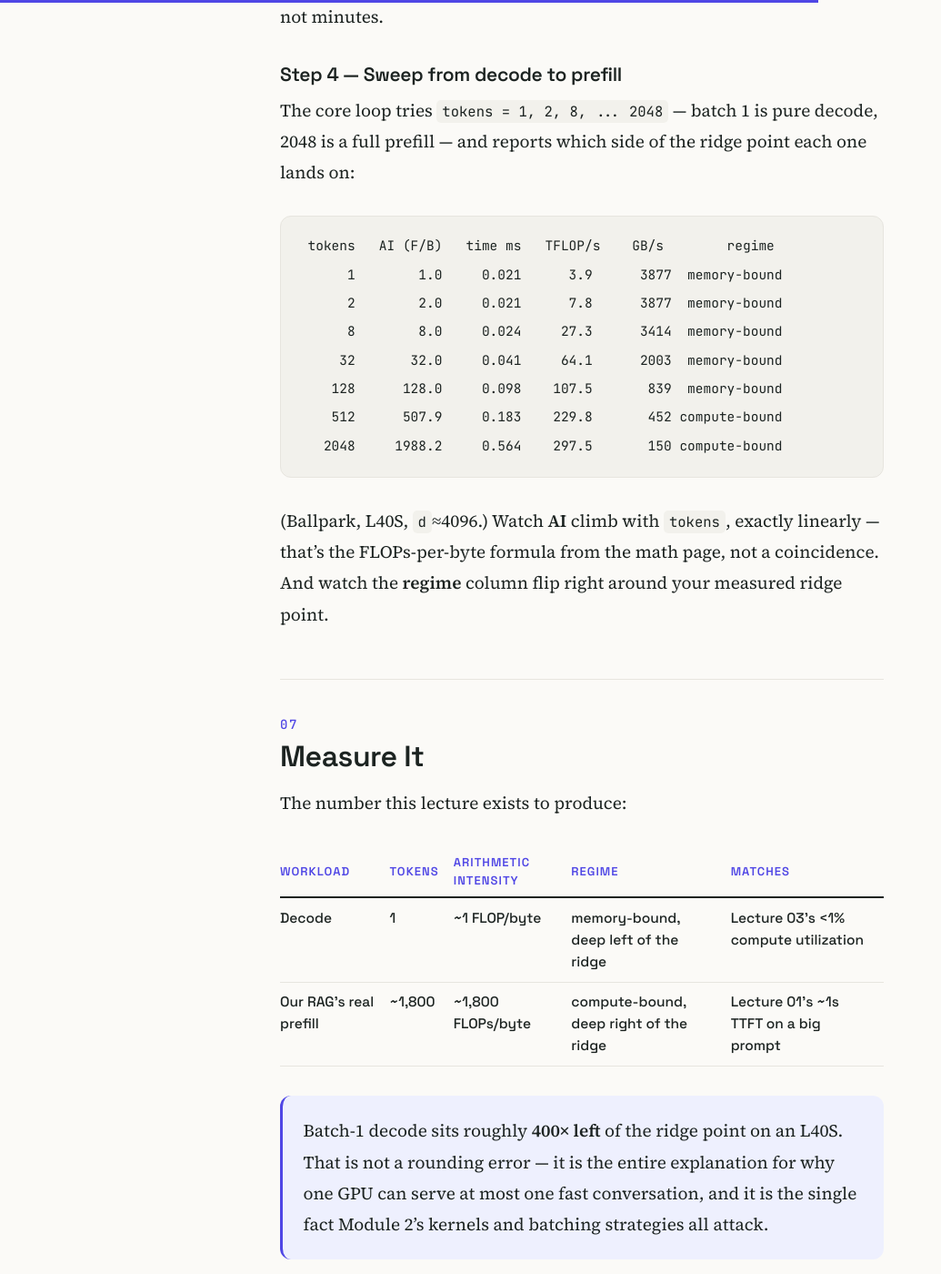
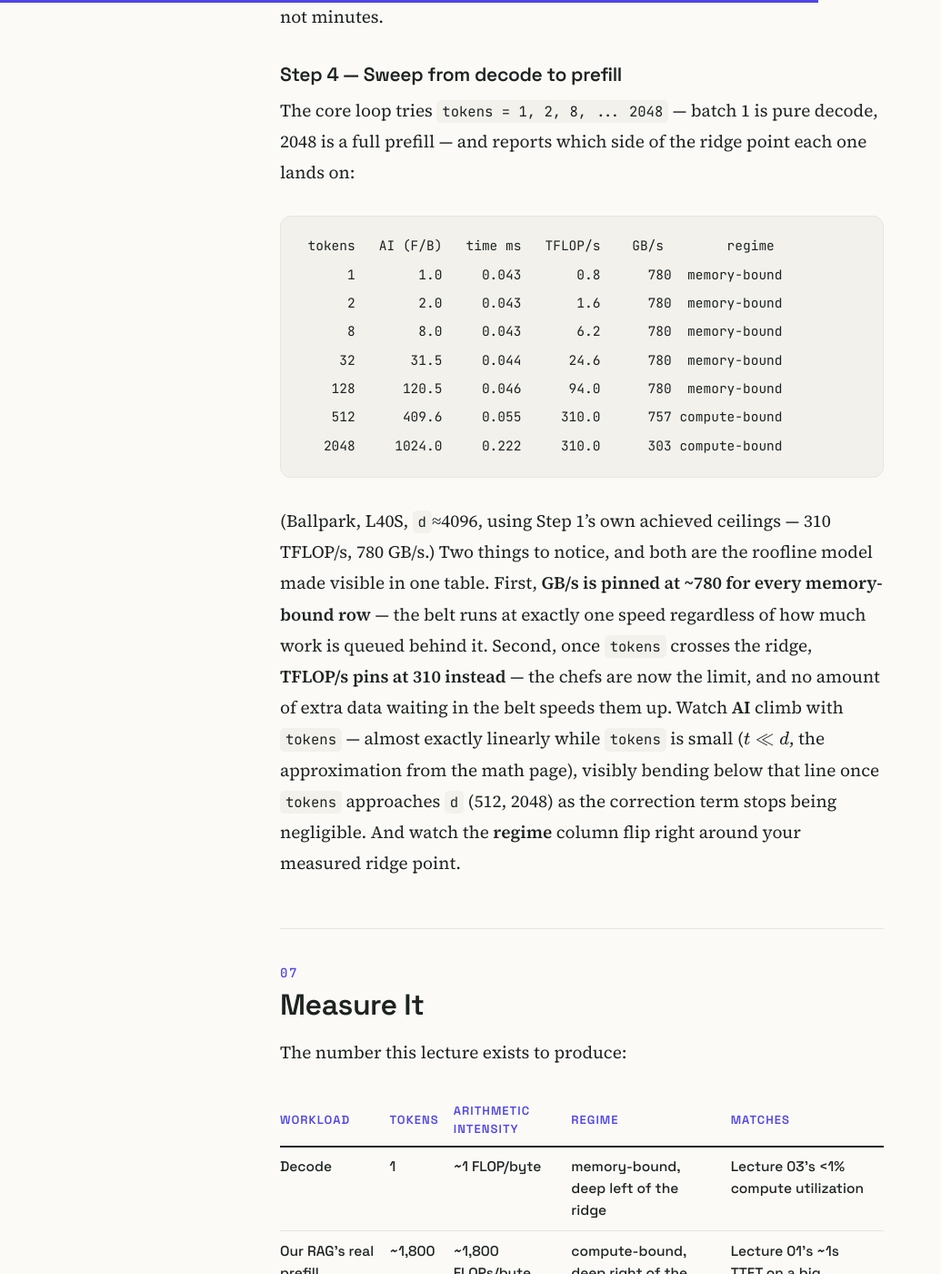
Before and after one commit to gaurav98095/Course-on-AI-Engineering, a Jekyll site: the page built from docs/lectures/04-the-gpu-architecture-and-roofline.md, in a window 1280 px wide and 1400 px high, scrolled down 9711 px. Shown: the whole window at 91% size, without its empty margins (0-1035 px from the left). Built offline with Jekyll 4.4.1, drawn with Linux system fonts in a browser that asks for light colours.

Commit message:
Review pass: fix cross-lecture/internal numerical inconsistencies
- CLAUDE.md model registry: SigLIP2 patch16-224 (matching real code), not -384
- Lecture 02: 'same five questions' claim didn't match its own 4-row table
- Lecture 03: L40S rated at 362 TFLOP/s (Lecture 04's sourced datasheet
  value), not 181 -- was a leftover ballpark guess predating Lecture 04's
  real NVIDIA datasheet research; <1% GPU-usage conclusion still holds,
  now more precisely (0.14% not 0.28%)
- Lecture 04: roofline sweep table had physically impossible GB/s values
  (up to 3877 GB/s on an 864 GB/s card) and an AI column inconsistent
  with the stated formula; recomputed all 7 rows from the exact formula
  against the lecture's own achieved ceilings (310 TFLOP/s, 780 GB/s) --
  now shows GB/s pinned flat in the memory-bound rows and TFLOP/s pinned
  flat in the compute-bound rows, which is a clearer illustration of the
  roofline model than the original numbers ever were

````diff
--- a/docs/lectures/04-the-gpu-architecture-and-roofline.md
+++ b/docs/lectures/04-the-gpu-architecture-and-roofline.md
@@ -174,16 +174,16 @@ The core loop tries `tokens = 1, 2, 8, ... 2048` — batch 1 is pure decode, 204
 
 ```text
  tokens   AI (F/B)   time ms   TFLOP/s    GB/s        regime
-      1        1.0     0.021      3.9      3877  memory-bound
-      2        2.0     0.021      7.8      3877  memory-bound
-      8        8.0     0.024     27.3      3414  memory-bound
-     32       32.0     0.041     64.1      2003  memory-bound
-    128      128.0     0.098    107.5       839  memory-bound
-    512      507.9     0.183    229.8       452 compute-bound
-   2048     1988.2     0.564    297.5       150 compute-bound
+      1        1.0     0.043       0.8      780  memory-bound
+      2        2.0     0.043       1.6      780  memory-bound
+      8        8.0     0.043       6.2      780  memory-bound
+     32       31.5     0.044      24.6      780  memory-bound
+    128      120.5     0.046      94.0      780  memory-bound
+    512      409.6     0.055     310.0      757 compute-bound
+   2048     1024.0     0.222     310.0      303 compute-bound
 ```
 
-(Ballpark, L40S, `d`≈4096.) Watch **AI** climb with `tokens`, exactly linearly — that's the FLOPs-per-byte formula from the math page, not a coincidence. And watch the **regime** column flip right around your measured ridge point.
+(Ballpark, L40S, `d`≈4096, using Step 1's own achieved ceilings — 310 TFLOP/s, 780 GB/s.) Two things to notice, and both are the roofline model made visible in one table. First, **GB/s is pinned at ~780 for every memory-bound row** — the belt runs at exactly one speed regardless of how much work is queued behind it. Second, once `tokens` crosses the ridge, **TFLOP/s pins at 310 instead** — the chefs are now the limit, and no amount of extra data waiting in the belt speeds them up. Watch **AI** climb with `tokens` — almost exactly linearly while `tokens` is small (\\(t \ll d\\), the approximation from the math page), visibly bending below that line once `tokens` approaches `d` (512, 2048) as the correction term stops being negligible. And watch the **regime** column flip right around your measured ridge point.
 
 ## Measure It
 
````
Also changed, not shown: CLAUDE.md (+1 -1 lines), docs/lectures/02-deploy-it-on-a-gpu.md (+1 -1 lines), docs/lectures/03-load-test-it-until-it-breaks.md (+1 -1 lines).
